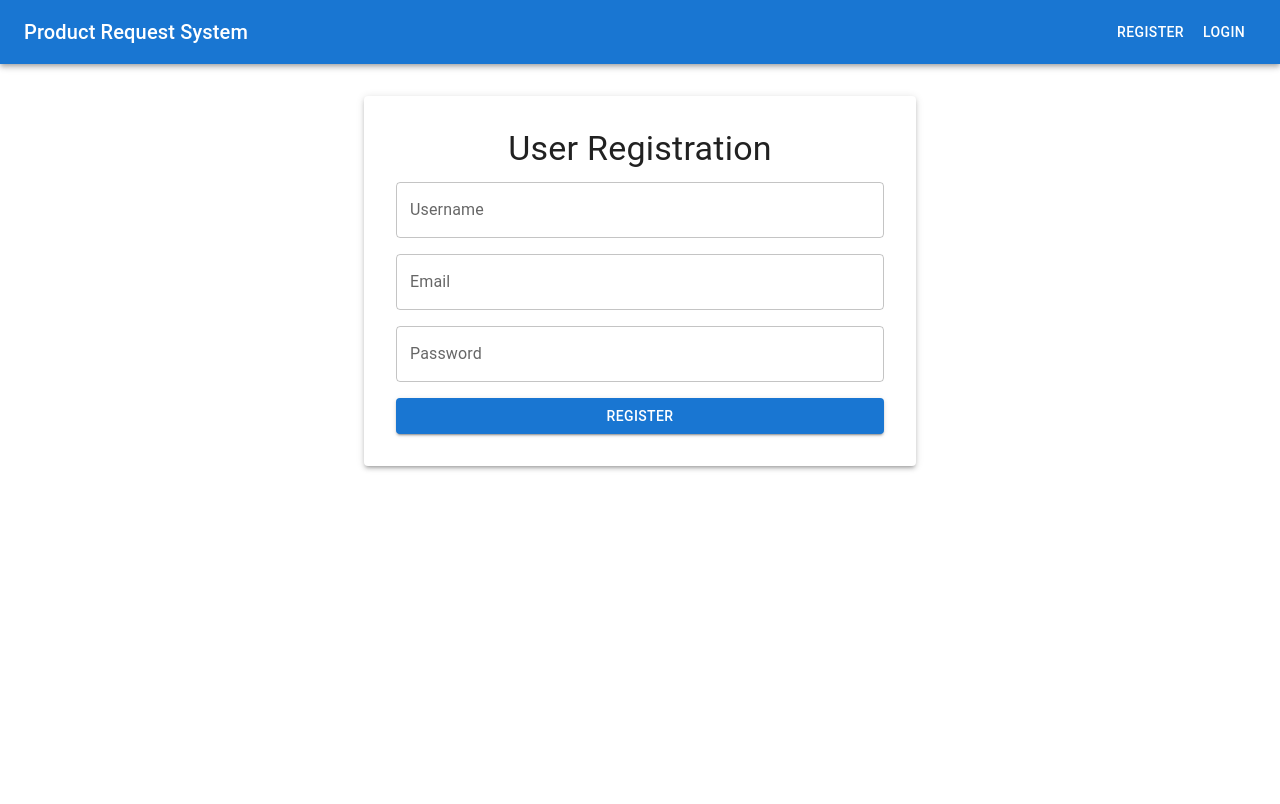
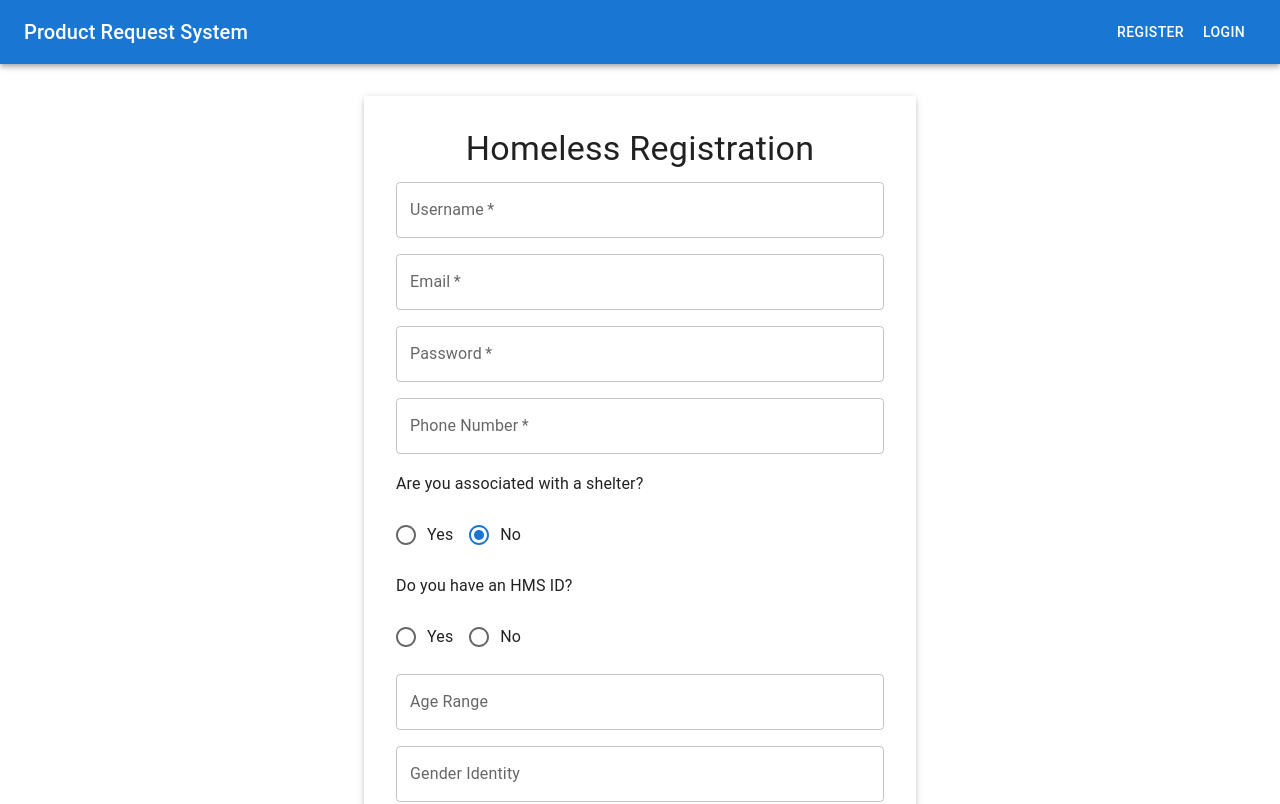
Before and after one commit to KrishKatre/user-registration-system, a React (Create React App) app in the folder frontend/: page / in a window 1280 px wide. Shown: the top 804 px of the page. Built offline with nearby package versions, Linux system fonts and the light colour scheme.

Commit message:
Updated registration form

```diff
--- a/frontend/src/RegistrationForm.js
+++ b/frontend/src/RegistrationForm.js
@@ -1,134 +1,111 @@
 import React, { useState } from "react";
 import {
     Container,
-    Box,
+    Paper,
+    Typography,
     TextField,
+    FormControl,
+    InputLabel,
+    Select,
+    MenuItem,
+    FormControlLabel,
+    Radio,
+    RadioGroup,
+    Checkbox,
     Button,
-    Typography,
-    Alert,
-    Paper,
+    Box
 } from "@mui/material";
+
+const shelters = ["Shelter A", "Shelter B", "Shelter C"];
+
 const RegistrationForm = () => {
     const [formData, setFormData] = useState({
         username: "",
         email: "",
         password: "",
+        phone: "",
+        associatedWithShelter: "no",
+        selectedShelter: "",
+        hasHMISID: "no",
+        hmsId: "",
+        age: "",
+        gender: "",
+        ethnicity: "",
+        veteran: false,
+        disability: false
     });
 
-    const [errors, setErrors] = useState({});
-    const [successMessage, setSuccessMessage] = useState("");
-
     const handleChange = (e) => {
-        const { name, value } = e.target;
-        setFormData((prev) => ({ ...prev, [name]: value }));
+        const { name, value, type, checked } = e.target;
+        setFormData((prev) => ({
+            ...prev,
+            [name]: type === "checkbox" ? checked : value
+        }));
     };
 
-    const validate = () => {
-        let valid = true;
-        const newErrors = {};
-
-        if (!formData.username.trim()) {
-            newErrors.username = "Username is required.";
-            valid = false;
-        }
-
-        const emailRegex = /^[^\s@]+@[^\s@]+\.[^\s@]+$/;
-        if (!formData.email.trim()) {
-            newErrors.email = "Email is required.";
-            valid = false;
-        } else if (!emailRegex.test(formData.email)) {
-            newErrors.email = "Enter a valid email address.";
-            valid = false;
-        }
-
-        if (!formData.password) {
-            newErrors.password = "Password is required.";
-            valid = false;
-        } else if (formData.password.length < 6) {
-            newErrors.password = "Password must be at least 6 characters.";
-            valid = false;
-        }
-
-        setErrors(newErrors);
-        return valid;
-    };
-
-    const handleSubmit = async (e) => {
+    const handleSubmit = (e) => {
         e.preventDefault();
-        if (!validate()) return;
-
-        try {
-            const response = await fetch("https://user-registration-backend-4.onrender.com/register", {
-                method: "POST",
-                headers: {
-                    "Content-Type": "application/json",
-                },
-                body: JSON.stringify(formData),
-            });
-
-            const data = await response.json();
-
-            if (response.ok) {
-                setSuccessMessage("Registration successful! You can now log in.");
-                setFormData({ username: "", email: "", password: "" });
-                setErrors({});
-            } else {
-                setErrors({ form: data.error || "Registration failed." });
-            }
-        } catch (error) {
-            setErrors({ form: "Something went wrong. Please try again later." });
-        }
+        console.log("Submitting:", formData);
+        // Add your registration logic here
     };
 
     return (
         <Container maxWidth="sm">
-            <Paper elevation={3} sx={{ padding: 4, mt: 4 }}>
-                <Typography variant="h4" align="center" gutterBottom>
-                    User Registration
+            <Paper elevation={3} sx={{ p: 4, mt: 4 }}>
+                <Typography variant="h4" gutterBottom align="center">
+                    Homeless Registration
                 </Typography>
-                {errors.form && (
-                    <Alert severity="error" sx={{ mb: 2 }}>
-                        {errors.form}
-                    </Alert>
-                )}
-                {successMessage && (
-                    <Alert severity="success" sx={{ mb: 2 }}>
-                        {successMessage}
-                    </Alert>
-                )}
                 <form onSubmit={handleSubmit}>
                     <Box display="flex" flexDirection="column" gap={2}>
-                        <TextField
-                            label="Username"
-                            variant="outlined"
-                            name="username"
-                            value={formData.username}
-                            onChange={handleChange}
-                            error={Boolean(errors.username)}
-                            helperText={errors.username}
-                            fullWidth
+                        <TextField label="Username" name="username" value={formData.username} onChange={handleChange} required />
+                        <TextField label="Email" name="email" type="email" value={formData.email} onChange={handleChange} required />
+                        <TextField label="Password" name="password" type="password" value={formData.password} onChange={handleChange} required />
+                        <TextField label="Phone Number" name="phone" value={formData.phone} onChange={handleChange} required />
+
+                        <Typography variant="subtitle1">Are you associated with a shelter?</Typography>
+                        <RadioGroup row name="associatedWithShelter" value={formData.associatedWithShelter} onChange={handleChange}>
+                            <FormControlLabel value="yes" control={<Radio />} label="Yes" />
+                            <FormControlLabel value="no" control={<Radio />} label="No" />
+                        </RadioGroup>
+
+                        {formData.associatedWithShelter === "yes" && (
+                            <FormControl fullWidth>
+                                <InputLabel>Select Shelter</InputLabel>
+                                <Select
+                                    name="selectedShelter"
+                                    value={formData.selectedShelter}
+                                    onChange={handleChange}
+                                >
+                                    {shelters.map((shelter) => (
+                                        <MenuItem key={shelter} value={shelter}>{shelter}</MenuItem>
+                                    ))}
+                                </Select>
+                            </FormControl>
+                        )}
+
+                        <Typography variant="subtitle1">Do you have an HMS ID?</Typography>
+                        <RadioGroup row name="hasHMISID" value={formData.hasHMSID} onChange={handleChange}>
+                            <FormControlLabel value="yes" control={<Radio />} label="Yes" />
+                            <FormControlLabel value="no" control={<Radio />} label="No" />
+                        </RadioGroup>
+
+                        {formData.hasHMSID === "yes" && (
+                            <TextField label="HMIS ID" name="hmisId" value={formData.hmsId} onChange={handleChange} fullWidth />
+                        )}
+
+                        <TextField label="Age Range" name="age" value={formData.age} onChange={handleChange} placeholder="e.g. 18-24" fullWidth />
+                        <TextField label="Gender Identity" name="gender" value={formData.gender} onChange={handleChange} placeholder="e.g. Male, Female, Non-binary" fullWidth />
+                        <TextField label="Race/Ethnicity" name="ethnicity" value={formData.ethnicity} onChange={handleChange} placeholder="e.g. Black, Hispanic, White, etc." fullWidth />
+
+                        <FormControlLabel
+                            control={<Checkbox checked={formData.veteran} onChange={handleChange} name="veteran" />}
+                            label="Veteran"
                         />
-                        <TextField
-                            label="Email"
-                            variant="outlined"
-                            name="email"
-                            value={formData.email}
-                            onChange={handleChange}
-                            error={Boolean(errors.email)}
-                            helperText={errors.email}
-                            fullWidth
+                        <FormControlLabel
+                            control={<Checkbox checked={formData.disability} onChange={handleChange} name="disability" />}
+                            label="Person with Disabilities"
                         />
-                        <TextField
-                            label="Password"
-                            variant="outlined"
-                            type="password"
-                            name="password"
-                            value={formData.password}
-                            onChange={handleChange}
-                            error={Boolean(errors.password)}
-                            helperText={errors.password}
-                            fullWidth
-                        />
+
                         <Button type="submit" variant="contained" color="primary" fullWidth>
                             Register
                         </Button>
```
